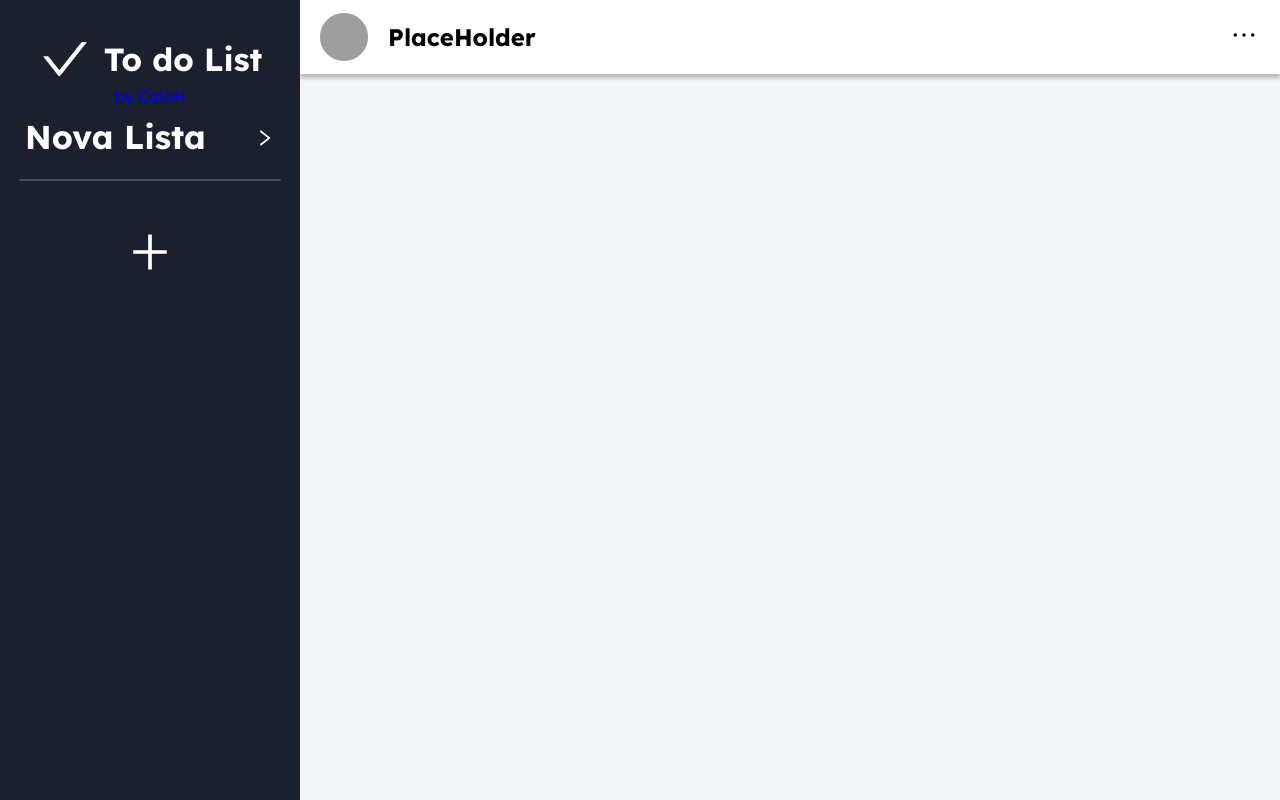
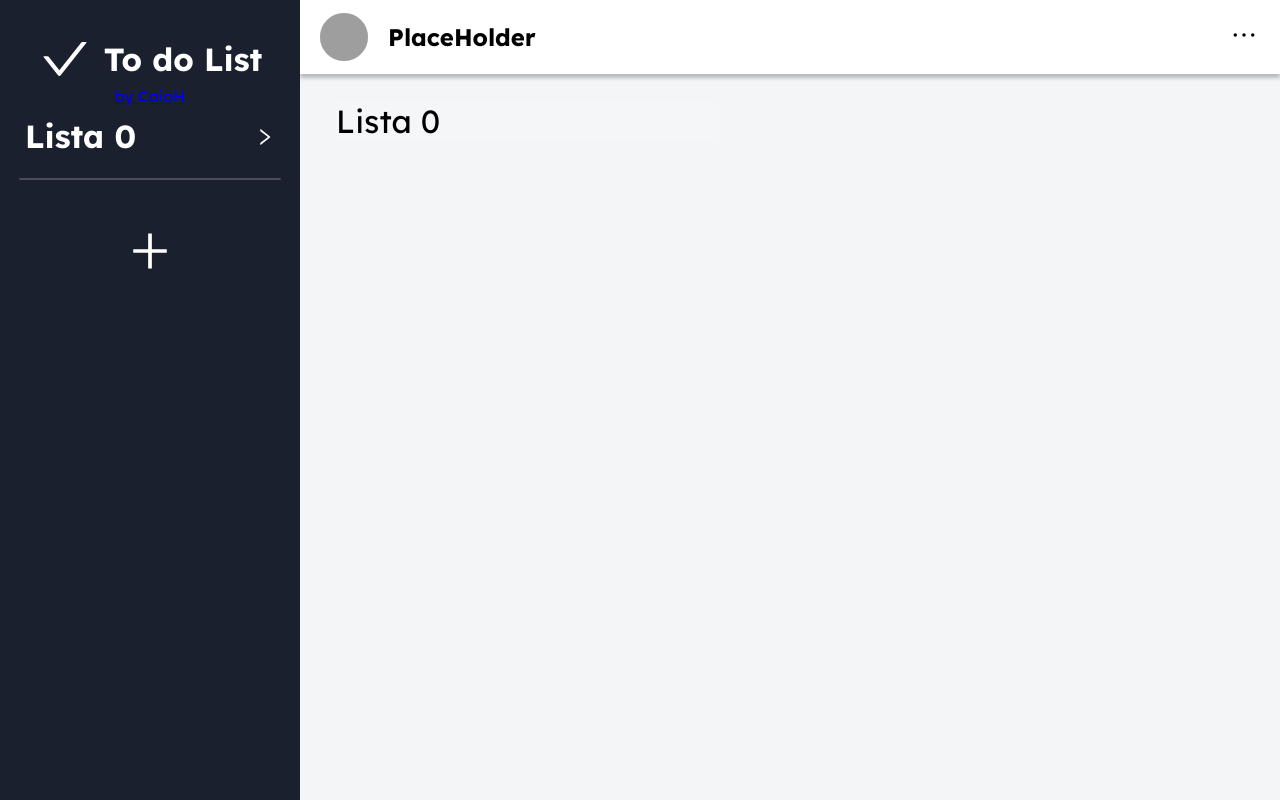
Before and after one commit to CaioHVectorA/todo-list-webapp, a React (Vite) app: page /Home in a window 1280 px wide. Both pictures are taken after a click on the element 150 px from the left and 167 px from the top of the page. Built offline with nearby package versions, Linux system fonts and the light colour scheme; grey boxes are pictures that could not be loaded.

Commit message:
adicionado sistema de criar todo e transferência de referências e seleções. Início do sistema de edição.

```diff
--- a/src/App.css
+++ b/src/App.css
@@ -10,6 +10,7 @@ body {
 
 /* Definindo o estilo da barra de rolagem */
 .Scroll::-webkit-scrollbar {
+  position: absolute;
   width: 10px;
   background-color: #f5f5f5;
 }
--- a/src/components/Home.jsx
+++ b/src/components/Home.jsx
@@ -1,4 +1,4 @@
-import React, { useContext, useState } from "react";
+import React, { useContext, useEffect, useState } from "react";
 import Menu from "./Menu";
 import UserContext from "./UserContext";
 import { AiOutlineEllipsis, AiOutlineClose,AiOutlinePlus } from "react-icons/ai";
@@ -93,7 +93,12 @@ function Main() {
   return (
     <div style={{ paddingTop: "27px", paddingLeft: "36px" }}>
 {
-  Ref && <h1>{Ref.Name}</h1>
+  Ref && <input style={{border: 'none',outline: 'none',backgroundColor: 'rgba(255,255,255,.1)',fontSize: '32px'}} value={Ref.Name} onChange={(e) => {
+    setRef(prevState => ({...prevState, Name: e.target.value}))
+    const tempArray = [...todoData]
+    tempArray[Ref.Ref].Name = e.target.value
+    console.log(todoData)
+  }}/>
 }
     </div>
   );
--- a/src/components/Menu.jsx
+++ b/src/components/Menu.jsx
@@ -34,7 +34,7 @@ const Division = () => {
   );
 };
 
-const Item = ({ Icon, Name, Ref }) => {
+const Item = ({ Icon, Name, Ref,estilo }) => {
   const [selected, setSelect] = useState(false);
   const { setTexto, setRef, todoData } = useContext(UserContext);
   return (
@@ -42,6 +42,7 @@ const Item = ({ Icon, Name, Ref }) => {
       className="HoverBackground"
       onClick={() => setRef(todoData[Ref])}
       style={{
+        ...estilo,
         display: "flex",
         padding: "10px 6px",
         borderRadius: "5px",
@@ -52,7 +53,7 @@ const Item = ({ Icon, Name, Ref }) => {
       }}
     >
       {Icon != null && <Icon style={{ color: "white", fontSize: "24px" }} />}
-      <h2 style={{ width: "100%", fontSize: `${330 / Name.length}px` }}>
+      <h2 style={{ width: "100%", fontSize: Name.length > 7 ? `${330 / Name.length}px` : '32px' }}>
         {Name}
       </h2>
       {/*depois, no código de criar, deixar um max lenght pra nao ter como fazer um Name minúsculo.*/}
@@ -80,22 +81,23 @@ const Menu = () => {
         <Item Icon={AiOutlineCheck} Name={'Fazer o site todolist'}/>
         <Division />
         <Item Icon={AiFillPhone} Name={'Ligar pro et bilu'}/> */}
-      {todoData.map(({ Icon, Name, Ref }) => (
+      {todoData.map(({ Icon, Name, Ref,estilo }) => (
         <div key={Name + Ref}>
-          <Item Icon={Icon} Name={Name} Ref={Ref} />
+          <Item Icon={Icon} Name={Name} Ref={Ref} estilo={estilo} />
           <Division />
         </div>
       ))}
       <DivAdd onClick={() => {
           const item = {
-              Name: 'Nova Lista',
+              Name: `Lista ${todoData.length}`,
               Icon: null,
               Ref: todoData.length,
-              Todos: []
+              Todos: [],
+              estilo: {}
           }
           console.log(item.Ref)
           setTodos(prevList => [...prevList, item])
-          setRef(todoData[item.Ref])
+          setRef(item)
       }}>
         <AiOutlinePlus
           style={{ borderRadius: "25px", fontSize: "50px" }}
```
